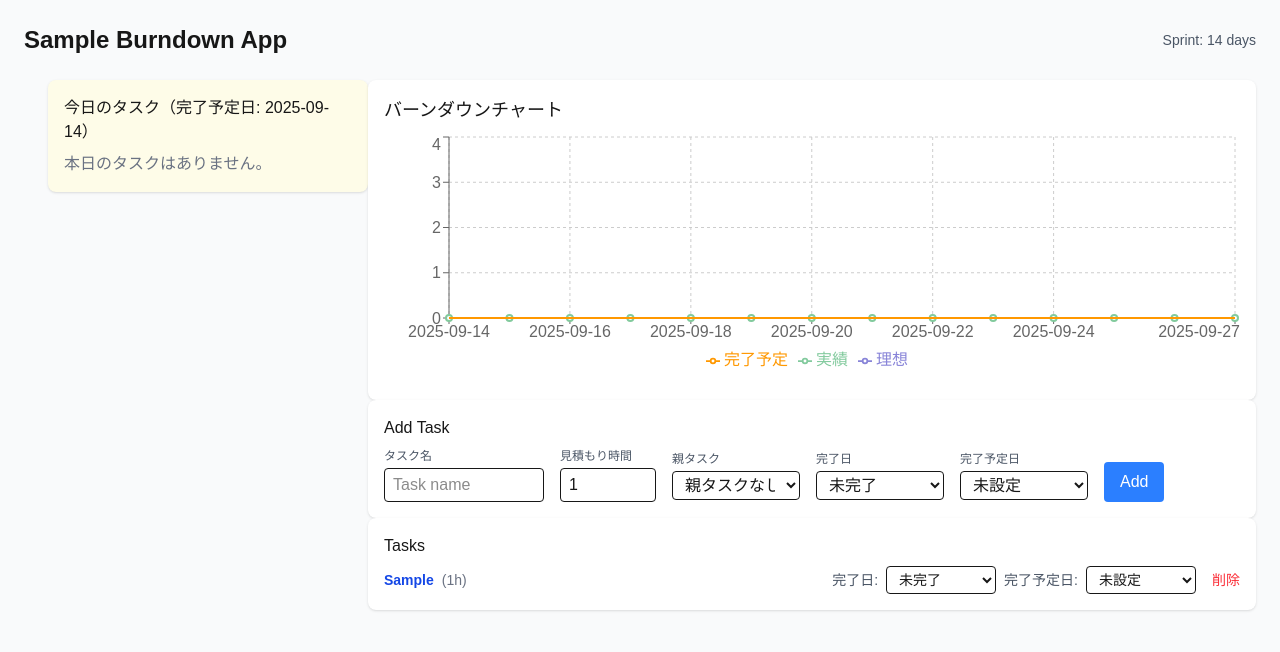
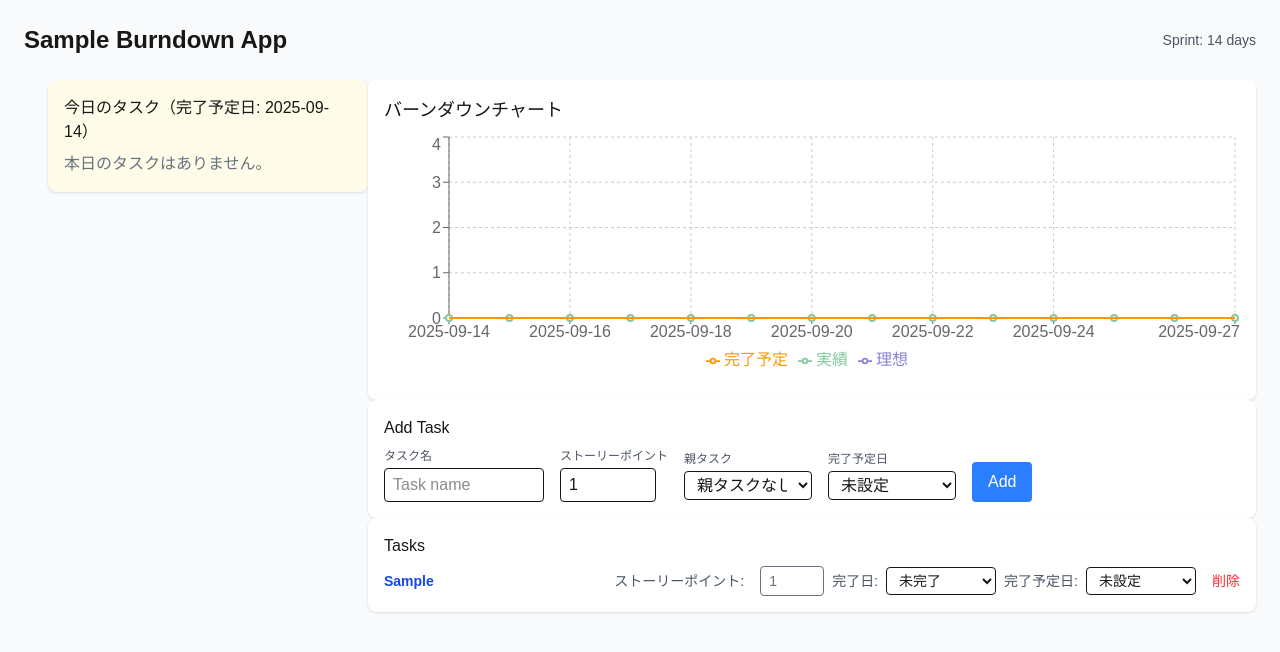
Before and after one commit to puchan-s/burndown-app, a Next.js app: page / in a window 1280 px wide. Both pictures are taken after typing "Sample" into the empty fields and a click on the button "Add". Shown: the top 652 px of the page. Built offline with nearby package versions, Linux system fonts and the light colour scheme.

Commit message:
追加の際に実施日を入れられなくした。 tasksにてストーリーポイントを修正できるようにした。

```diff
--- a/src/components/BurndownApp.tsx
+++ b/src/components/BurndownApp.tsx
@@ -235,6 +235,25 @@ export default function BurndownApp() {
   };
 
   /**
+   * タスクのストーリーポイントを更新する
+   * @param {number} taskId - 対象タスクID
+   * @param {number} estimate - 新しいストーリーポイント
+   */
+  const updateEstimate = (taskId: number, estimate: number) => {
+    // 再帰的にタスクと子タスクを更新する
+    const updateTask = (t: Task): Task => {
+      if (t.id === taskId) {
+        return { ...t, estimate };
+      }
+      if (t.children && t.children.length > 0) {
+        return { ...t, children: t.children.map(updateTask) };
+      }
+      return t;
+    };
+    setTasks((prev) => prev.map(updateTask));
+  };
+
+  /**
    * タスク削除処理
    * @param {number} taskId - 削除するタスクのID
    */
@@ -309,12 +328,21 @@ export default function BurndownApp() {
           >
             <div className="flex items-center space-x-2">
               <span className={level === 0 ? "font-bold text-blue-700" : "font-medium"}>{t.name}</span>
-              {/* 最下層のみ見積もり時間を表示 */}
-              {isLeaf && <span className="text-gray-500">({t.estimate}h)</span>}
             </div>
             {/* 最下層のみ完了日・完了予定日・削除ボタンを表示 */}
             {isLeaf && (
               <div className="flex items-center space-x-2">
+
+                <label className="text-gray-600">ストーリーポイント:</label>
+                <input
+                  type="number"
+                  min={1}
+                  value={t.estimate}
+                  onChange={e => updateEstimate(t.id, Number(e.target.value))}
+                  className="border rounded px-2 py-1 w-16 text-gray-500"
+                  style={{ marginLeft: "8px" }}
+                />
+
                 <label className="text-gray-600">完了日:</label>
                 <select
                   value={t.completedOnDay !== undefined && t.completedOnDay !== null ? sprintDates[t.completedOnDay - 1] : ""}
@@ -472,7 +500,7 @@ export default function BurndownApp() {
                 />
               </div>
               <div className="flex flex-col">
-                <label className="text-xs text-gray-600 mb-1">見積もり時間</label>
+                <label className="text-xs text-gray-600 mb-1">ストーリーポイント</label>
                 <input
                   type="number"
                   placeholder="Estimate"
@@ -500,21 +528,6 @@ export default function BurndownApp() {
                       ]);
                     return renderOptions(tasks);
                   })()}
-                </select>
-              </div>
-              <div className="flex flex-col">
-                <label className="text-xs text-gray-600 mb-1">完了日</label>
-                <select
-                  value={newCompletedDate}
-                  onChange={e => setNewCompletedDate(e.target.value)}
-                  className="border rounded px-2 py-1 w-32"
-                >
-                  <option value="">未完了</option>
-                  {sprintDates.map(date => (
-                    <option key={date} value={date}>
-                      {date}
-                    </option>
-                  ))}
                 </select>
               </div>
               <div className="flex flex-col">
```
